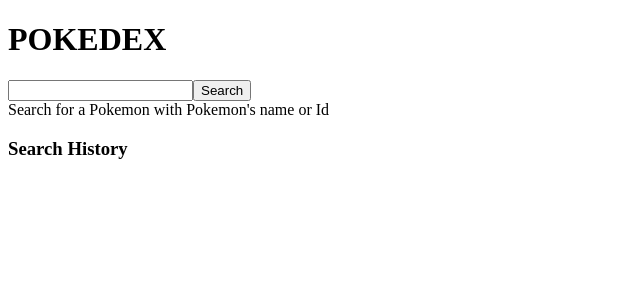
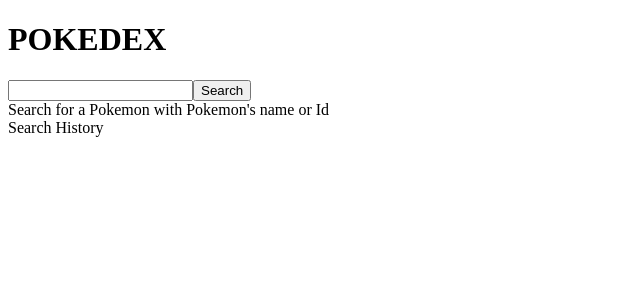
Before and after one commit to pteerawatt/Pokedex, a React app: page / in a window 1280 px wide. Shown: the top 300 px of the page, without its empty margins (0-640 px from the left). Built offline with nearby package versions, Linux system fonts and the light colour scheme; the HTML template or start-up script is replaced by a standard one.

Commit message:
history is now displayed right of main display. need to fix position.

```diff
--- a/client/src/component/App.jsx
+++ b/client/src/component/App.jsx
@@ -57,6 +57,7 @@
             <button>Search</button>
           </form>
         </div>
+        <div className="main-display-wrapper">
           <div>
             {this.state.pokemon.id ? <GenInfo info={this.state.pokemon}/> : <div>Search for a Pokemon with Pokemon's name or Id</div>}
             <div className="evo-var-wrapper">
@@ -66,6 +67,7 @@
           </div>
           <History searchPokemon={this.searchPokemon} history={this.state.history}/>
         </div>
+      </div>
     )
   };
 };
--- a/client/src/component/History.jsx
+++ b/client/src/component/History.jsx
@@ -3,12 +3,12 @@
 let History = ({ searchPokemon, history }) => {
 
   return (
-    <div>
-      <h3>Search History</h3>
-      <div>
+    <div className="history-wrapper">
+      <div className="scrollheader">Search History</div>
+      <div className="scrollbox">
         {history.map((name, i)=> {
           return (
-            <div key={i} onClick={() => searchPokemon(name)}>
+            <div className="scrollitem" key={i} onClick={() => searchPokemon(name)}>
               {name}
             </div>
           );
```
Also changed, not shown: 1 other file (tests, documents, lock files or other folders). Lines whose indentation alone changed are shown as unchanged.
